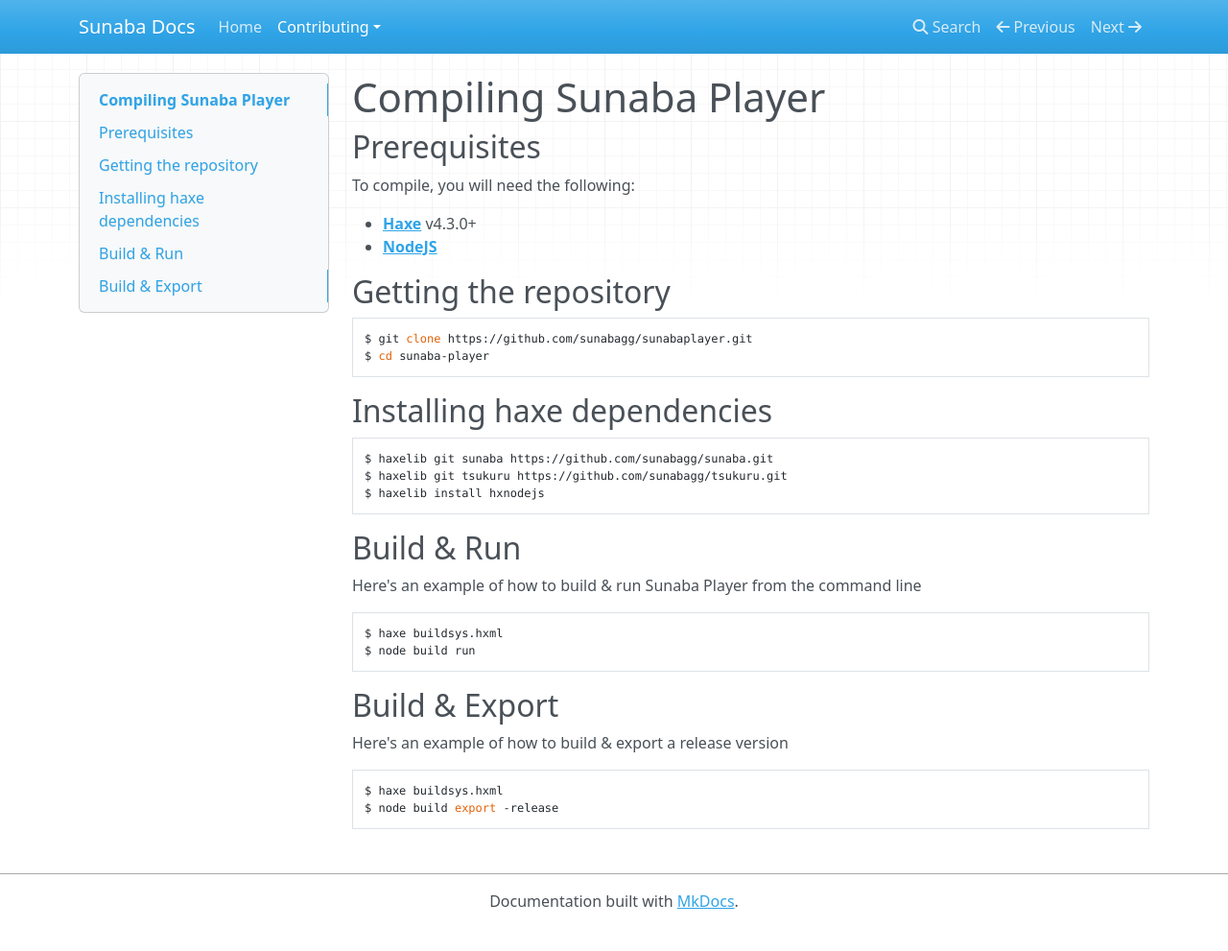
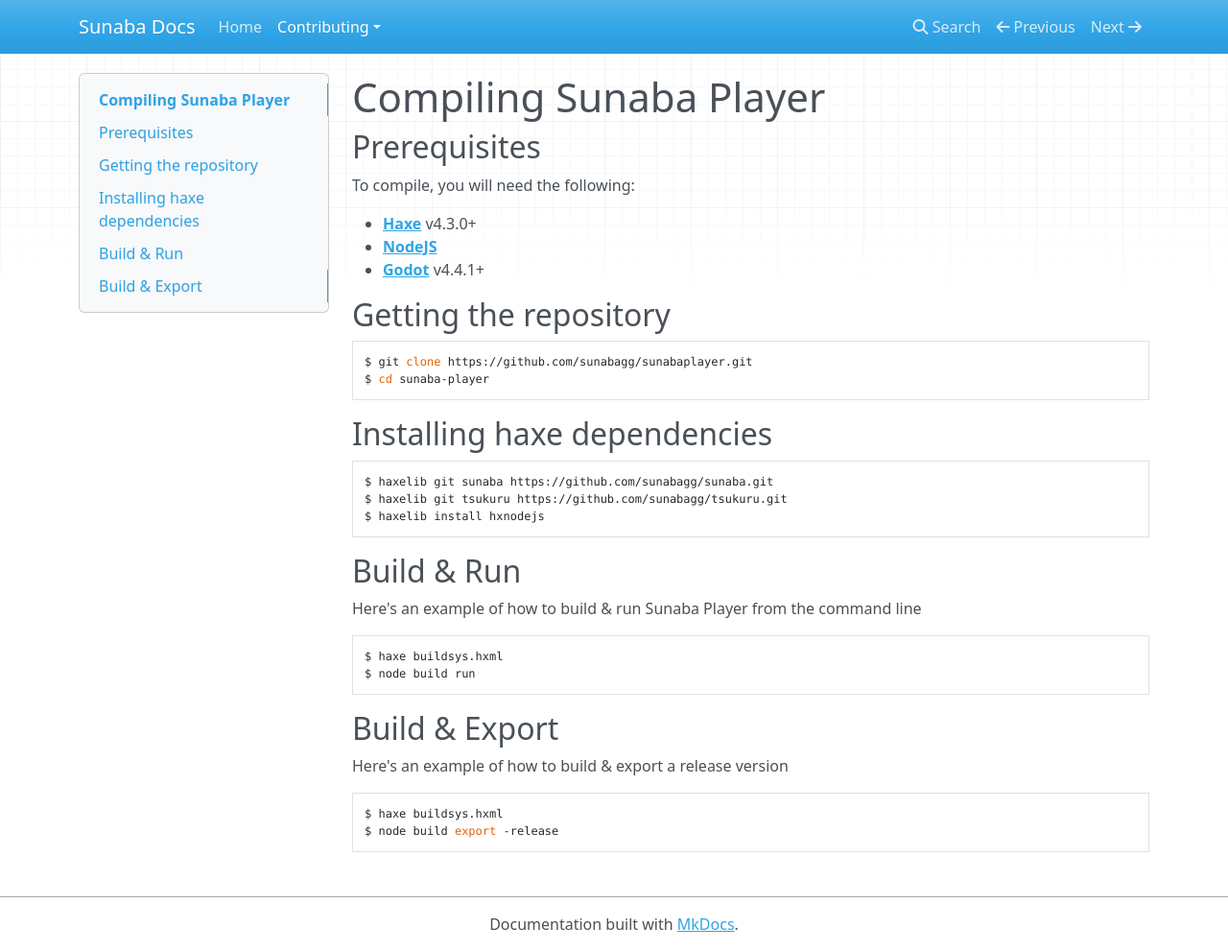
Before and after one commit to sunabagg/sunaba-docs, an MkDocs documentation site: the page built from docs/contributing/compile-player.md, in a window 1280 px wide and 991 px high. Shown: the whole window at 96% size. Built offline with MkDocs 1.6.1, drawn with Linux system fonts in a browser that asks for light colours; nearby versions of some CDN libraries.

Commit message:
Add Godot version requirement to compile-player.md

```diff
--- a/docs/contributing/compile-player.md
+++ b/docs/contributing/compile-player.md
@@ -6,6 +6,7 @@ To compile, you will need the following:
 
 - **[Haxe](https://haxe.org/)** v4.3.0+
 - **[NodeJS](https://nodejs.org/en)**
+- **[Godot](https://godotengine.org/)** v4.4.1+
 
 ## Getting the repository
 
```
